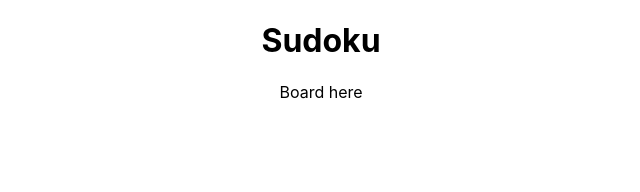
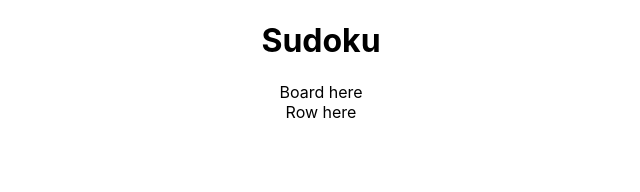
Before and after one commit to Mdobaidulla/project-3, a React (Create React App) app: page / in a window 1280 px wide. Shown: the top 192 px of the page, without its empty margins (319-959 px from the left). Built offline with nearby package versions, Linux system fonts and the light colour scheme.

Commit message:
added row component and updated Board.js to include it

```diff
--- a/src/components/Board.js
+++ b/src/components/Board.js
@@ -1,10 +1,12 @@
 import React, { Component } from 'react';
+import Row from './Row';
 
 class Board extends Component {
     render() {
         return (
             <div className="board">
                 Board here
+                <Row />
             </div>
         )
     }
--- /dev/null
+++ b/src/components/Row.js
@@ -0,0 +1,13 @@
+import React, { Component } from 'react';
+
+class Row extends Component {
+    render() {
+        return (
+            <div className="row">
+                Row here
+            </div>
+        )
+    }
+}
+
+export default Row;
```
